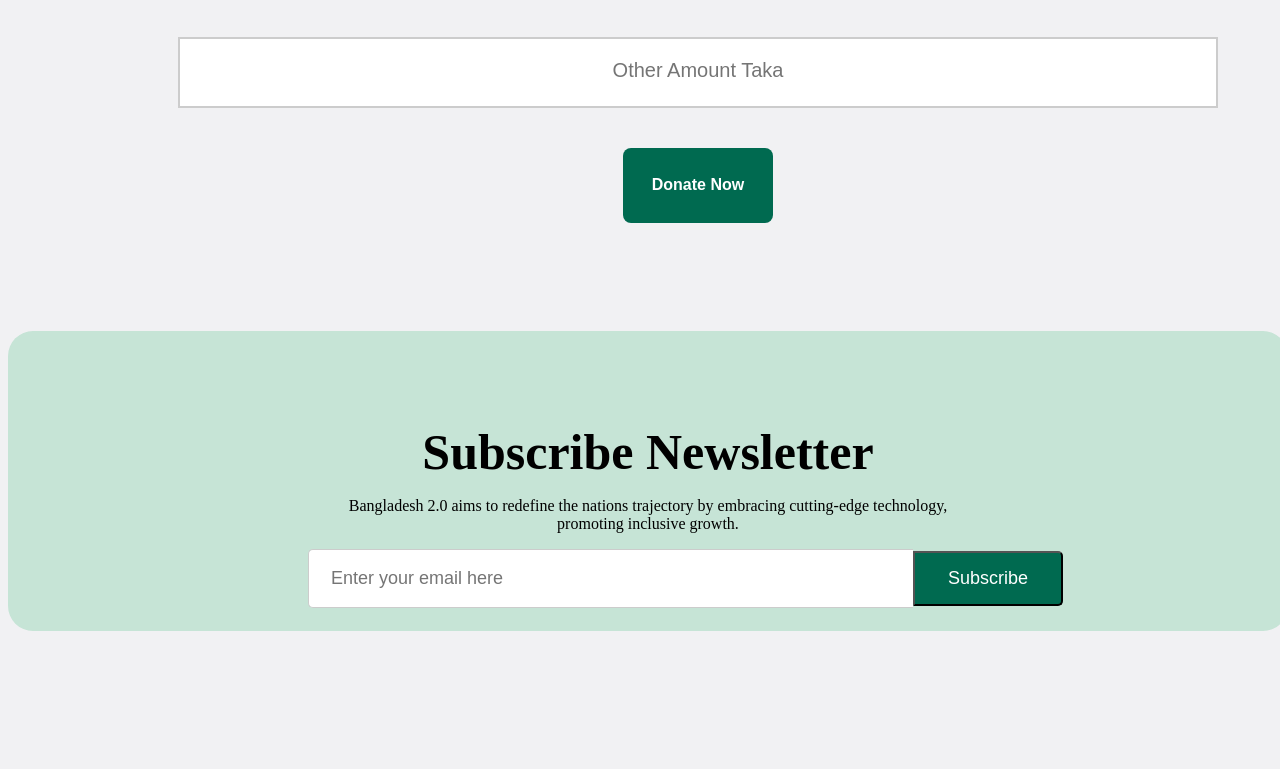
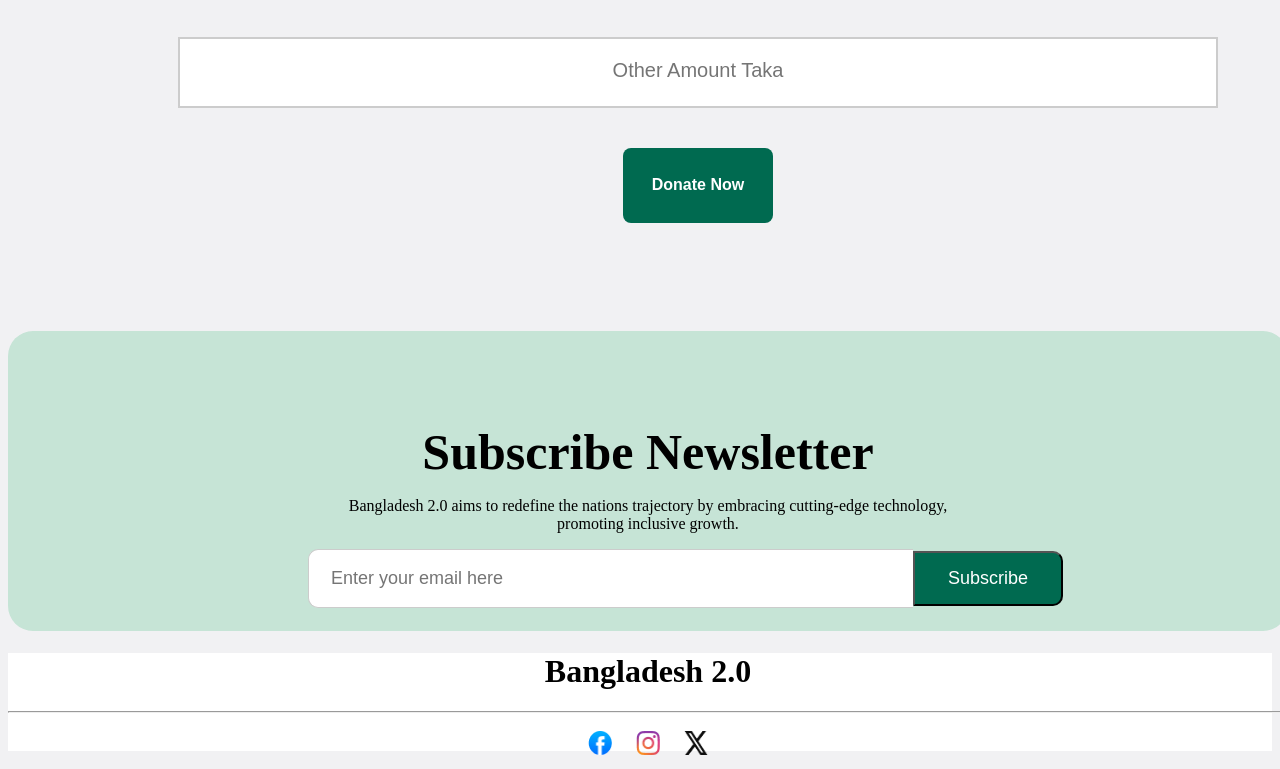
Before and after one commit to JobayerProdhan/A1-Bangladesh2.0, a plain HTML site: page index.html in a window 1280 px wide. Shown: the part 4160-4929 px from the top of the page. Before the commit the page ends 4799 px from the top, so only its background shows below. Drawn offline with Linux system fonts and the light colour scheme.

Commit message:
footer section added

```diff
--- a/index.html
+++ b/index.html
@@ -209,12 +209,19 @@
                     <input type="email" name="" id="" placeholder="Enter your email here">
                     <button>Subscribe</button>
                 </div>
-
             </div>
         </section>
-
     </main>
     <footer>
+        <div class="footer-content">
+            <h1>Bangladesh 2.0</h1>
+            <hr>
+            <div class="footer-icon-container">
+                <img src="images/pic/facebook.png" alt="" class="footer-icon">
+                <img src="images/pic/instagram.png" alt="" class="footer-icon">
+                <img src="images/pic/x.png" alt="" class="footer-icon">
+            </div>
+        </div>
 
     </footer>
 </body>
--- a/styles/style.css
+++ b/styles/style.css
@@ -506,7 +506,7 @@ thead{
      margin-left: 300px;
      border: 1px solid #ccc;
      border-right: none;
-     border-radius: 5px 0 0 5px;
+     border-radius: 10px 0 0 10px;
      font-size: 18px;
      margin-right: none;
      transition: background-color 0.3s ease, transform 0.3s ease;
@@ -515,7 +515,9 @@ thead{
 .subscribe-content-input-button input:hover{
     background-color: white;
     box-shadow: 0 4px 10px rgba(0, 0, 0, 0.2);
-    transform: scale(1.05)
+    transform: scale(1.05);
+    border-radius: 10px;
+
 
 }
 
@@ -526,7 +528,7 @@ thead{
     height: 55px;
     width: 150px;
     background-color: #006A50;
-    border-radius: 0 5px 5px 0;
+    border-radius: 0 10px 10px 0;
     font-size: 18px;
     cursor: pointer;
     margin-left: none;
@@ -536,5 +538,29 @@ thead{
 
 .subscribe-content-input-button button:hover{
     background-color: #ffffff;
-    color: #006A50;
+    color: #085d47;
+    border: 1px solid rgb(141, 140, 140);
+    box-shadow: 0 4px 10px rgba(0, 0, 0, 0.2);
+    border-radius: 10px;
 }
+
+/* footer section styles  */
+footer{
+    width: cover;
+    background-color: white;
+    margin: 0;
+}
+.footer-content{
+    width: 1280px;
+    margin: 0 auto;
+    text-align: center;
+}
+.footer-icon-container{
+    justify-content: space-between;
+    height: 30px;
+}
+.footer-icon{
+    margin: 10px;
+    width: 24px;
+    height: 24px;
+}
```
